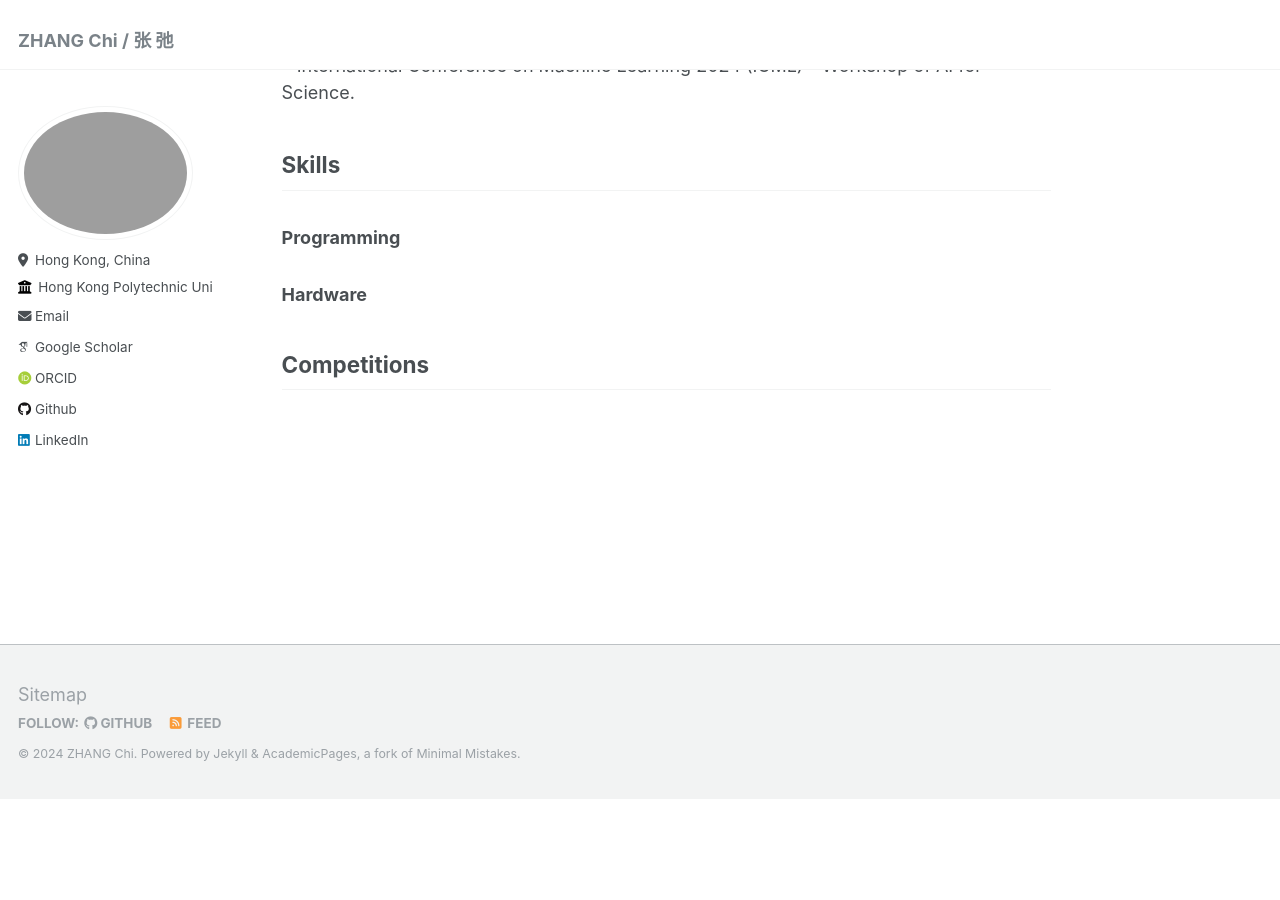
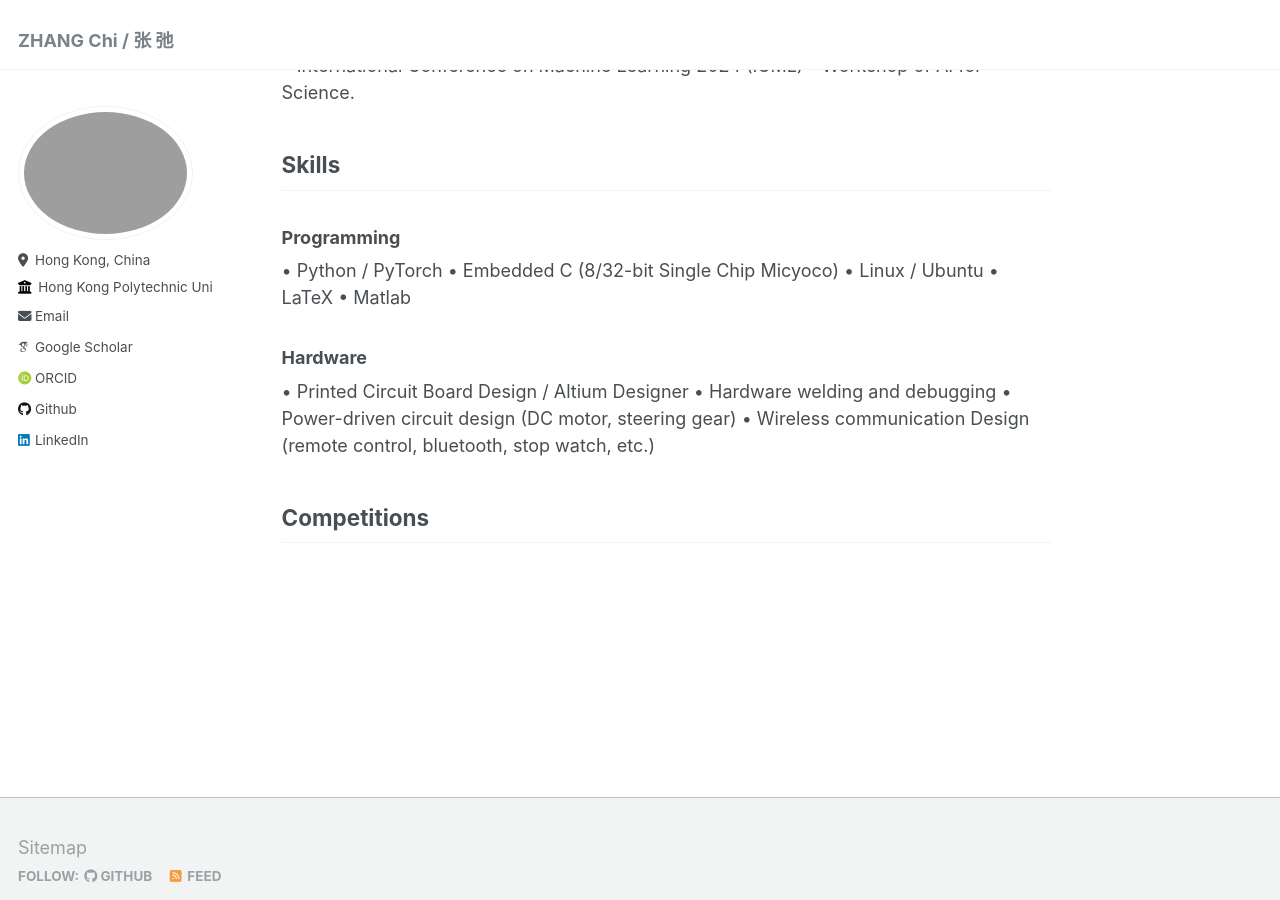
Before and after one commit to mrchasezhang/mrchasezhang.github.io, a Jekyll site: the page built from _pages/about.md, in a window 1280 px wide and 900 px high, scrolled down 1450 px. Built offline with Jekyll 4.4.1, drawn with Linux system fonts in a browser that asks for light colours; some web fonts are replaced; before the commit the page ends 2250 px from its top, so only the background shows below that.

Commit message:
Update about.md

```diff
--- a/_pages/about.md
+++ b/_pages/about.md
@@ -50,7 +50,15 @@ My publications are available via [Google Scholar](https://scholar.google.com/ci
 
 ## Skills
 ### Programming
+• Python / PyTorch
+• Embedded C (8/32-bit Single Chip Micyoco)
+• Linux / Ubuntu
+• LaTeX
+• Matlab
 ### Hardware
-
+• Printed Circuit Board Design / Altium Designer
+• Hardware welding and debugging
+• Power-driven circuit design (DC motor, steering gear)
+• Wireless communication Design (remote control, bluetooth, stop watch, etc.)
 
 ## Competitions
```
